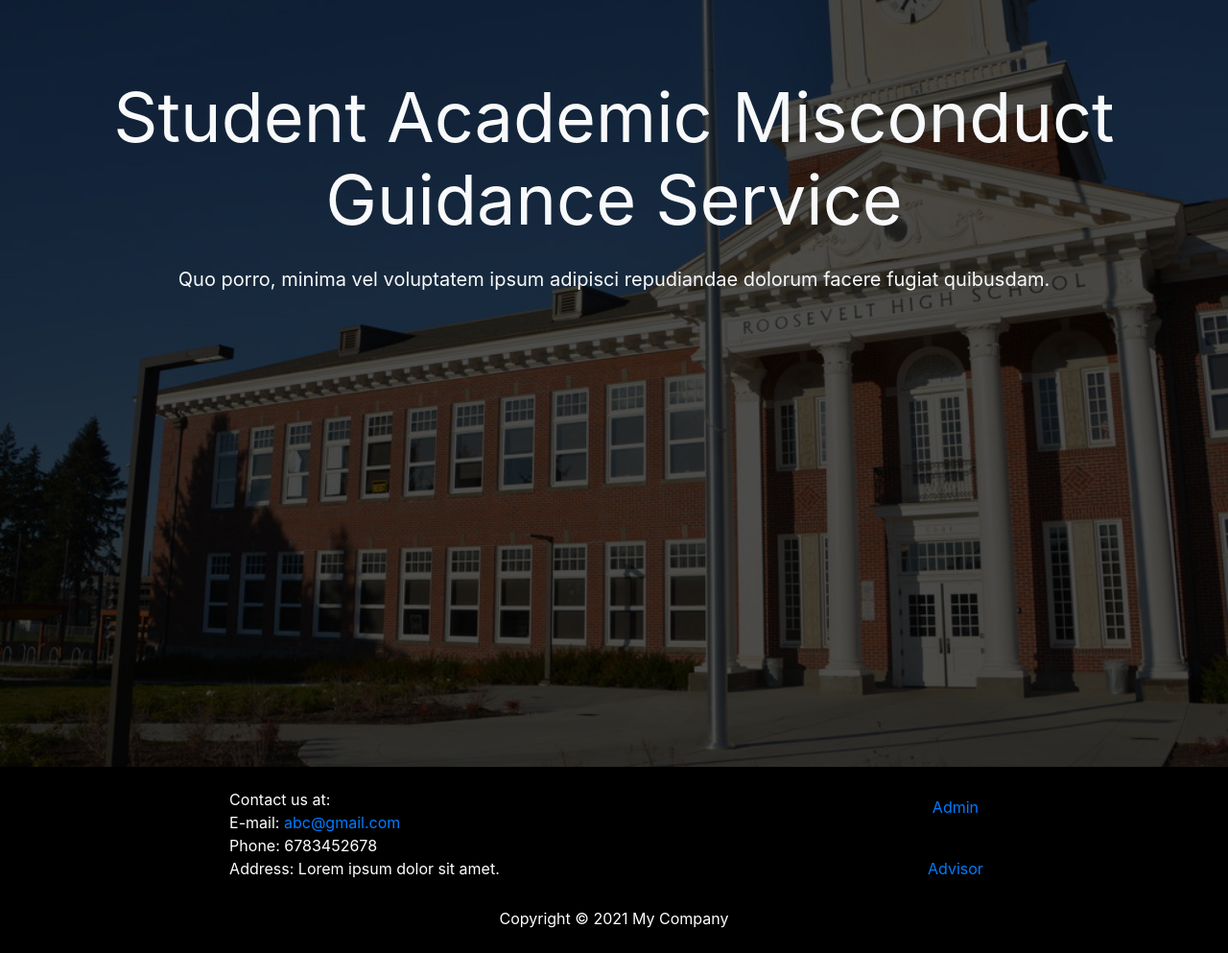
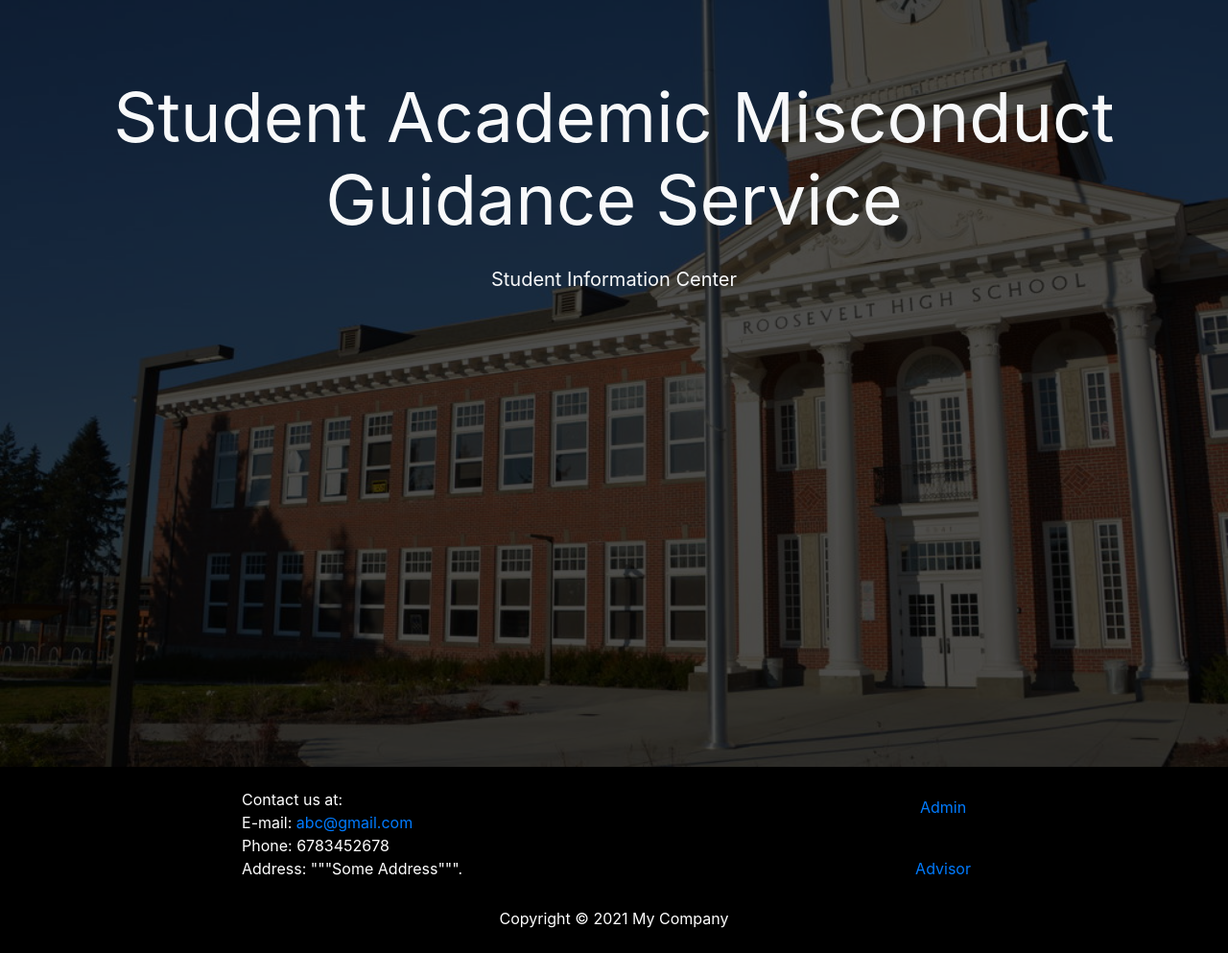
Before and after one commit to Sharanam/SAMGS, a PHP site: page /view/landing.php in a window 1280 px wide. Shown: the part 73-1066 px from the top of the page at 96% size. Run offline with PHP 8.4, Linux system fonts and the light colour scheme; some libraries are stand-ins or nearby versions.

Commit message:
Parth's Changes

```diff
--- a/view/common/footer.php
+++ b/view/common/footer.php
@@ -4,7 +4,7 @@
       Contact us at:<br />
       E-mail: <a href="mailto: abc@gmail.com">abc@gmail.com</a><br />
       Phone: 6783452678<br />
-      Address: Lorem ipsum dolor sit amet.
+      Address: """Some Address""".
     </div>
     <div style="display: flex;flex-direction: column;">
       <a class="nav-link" href="../index.php?type=admin&act=login">Admin</a> <br />
--- a/view/landing.php
+++ b/view/landing.php
@@ -10,7 +10,7 @@ require './common/navbar.php';
       <div class="row">
         <div class="col-md-12 text-center">
           <h1 class="display-3 mb-4"><b>Student Academic Misconduct Guidance Service</b></h1>
-          <p class="lead"><b>Quo porro, minima vel voluptatem ipsum adipisci repudiandae dolorum facere fugiat quibusdam.</b></p>
+          <p class="lead"><b>Student Information Center</b></p>
         </div>
       </div>
     </div>
```
